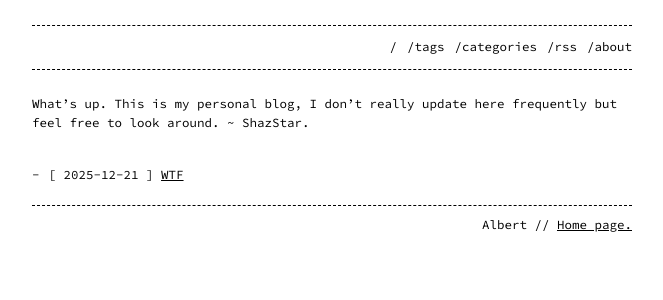
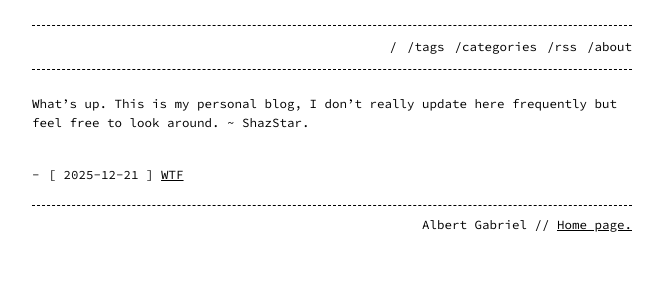
Before and after one commit to albertgabe/Albertgabe.github.io, a Jekyll site: the page built from index.md, in a window 1280 px wide. Shown: the top 300 px of the page, without its empty margins (308-971 px from the left). Built offline with Jekyll 4.4.1, drawn with Linux system fonts in a browser that asks for light colours.

Commit message:
Update _config.yml

```diff
--- a/_config.yml
+++ b/_config.yml
@@ -9,7 +9,7 @@ header_pages:
   - feed.xml
   - about.md
 
-footer: Albert // <a href="https://albertgabe.github.io">Home page.</a>
+footer: Albert Gabriel // <a href="https://albertgabe.github.io">Home page.</a>
 
 style: dark # dark (default), light or hacker
 listen_for_clients_preferred_style: true # true or false (default)
```
